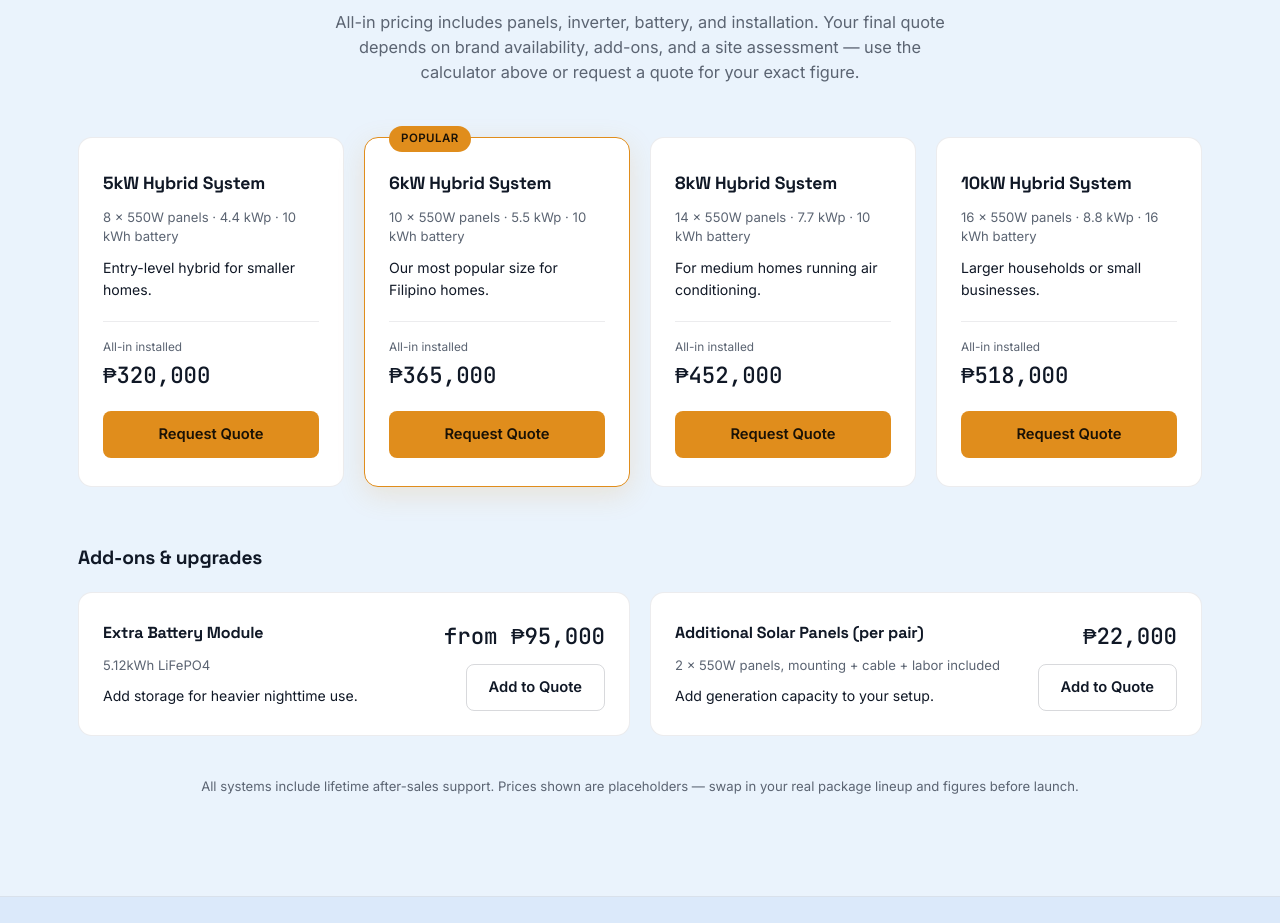
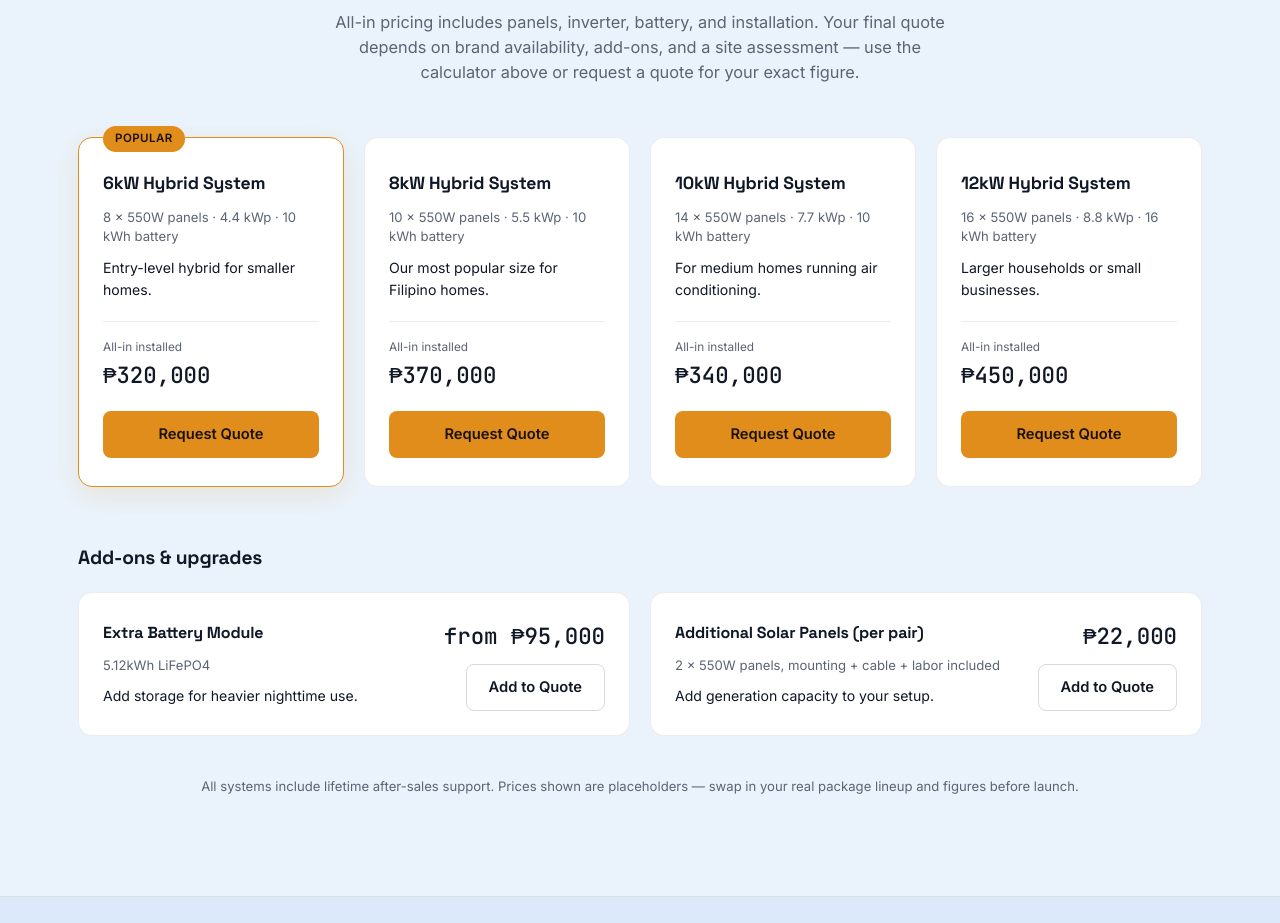
Before and after one commit to louie36475/dc-power-frontend, a React (Vite) app: page / in a window 1280 px wide. Shown: the part 1760-2683 px from the top of the page. Built offline with nearby package versions, Linux system fonts and the light colour scheme.

Commit message:
fix photo folder

```diff
--- a/src/components/Packages.jsx
+++ b/src/components/Packages.jsx
@@ -2,31 +2,31 @@ import './Packages.css';
 
 const PACKAGES = [
   {
-    name: '5kW Hybrid System',
+    name: '6kW Hybrid System',
     specs: '8 × 550W panels · 4.4 kWp · 10 kWh battery',
     blurb: 'Entry-level hybrid for smaller homes.',
     price: '₱320,000',
-    popular: false,
-  },
-  {
-    name: '6kW Hybrid System',
-    specs: '10 × 550W panels · 5.5 kWp · 10 kWh battery',
-    blurb: 'Our most popular size for Filipino homes.',
-    price: '₱365,000',
     popular: true,
   },
   {
     name: '8kW Hybrid System',
-    specs: '14 × 550W panels · 7.7 kWp · 10 kWh battery',
-    blurb: 'For medium homes running air conditioning.',
-    price: '₱452,000',
+    specs: '10 × 550W panels · 5.5 kWp · 10 kWh battery',
+    blurb: 'Our most popular size for Filipino homes.',
+    price: '₱370,000',
     popular: false,
   },
   {
     name: '10kW Hybrid System',
+    specs: '14 × 550W panels · 7.7 kWp · 10 kWh battery',
+    blurb: 'For medium homes running air conditioning.',
+    price: '₱340,000',
+    popular: false,
+  },
+  {
+    name: '12kW Hybrid System',
     specs: '16 × 550W panels · 8.8 kWp · 16 kWh battery',
     blurb: 'Larger households or small businesses.',
-    price: '₱518,000',
+    price: '₱450,000',
     popular: false,
   },
 ];
```
